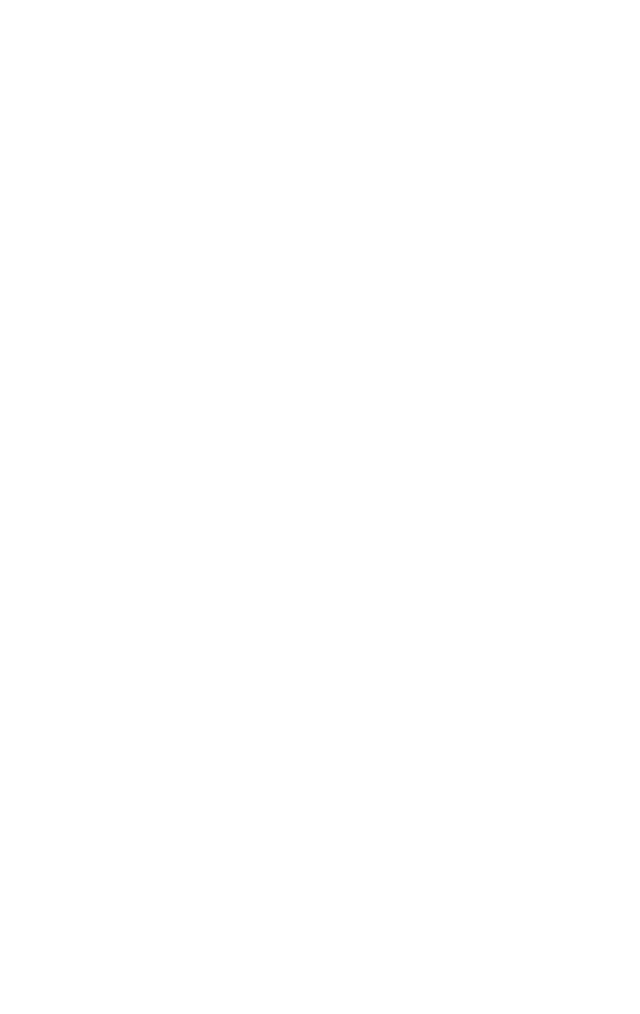
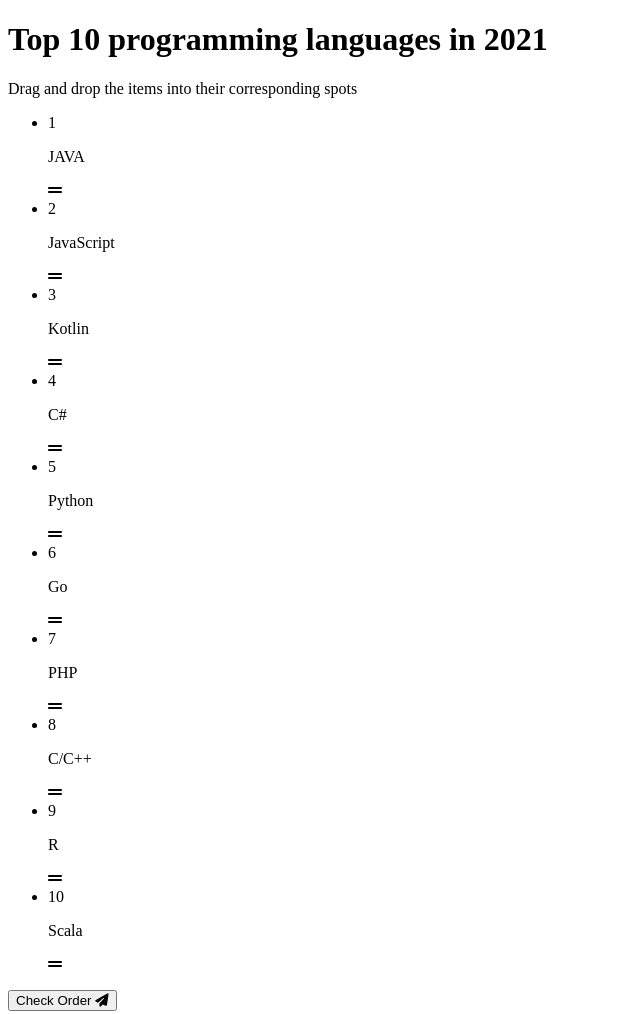
Before and after one commit to Novailoveyou/yt-tm-js-drag-drop-list, a plain HTML site: page index.html in a window 1280 px wide. Shown: the whole page, without its empty margins (0-640 px from the left). Before the commit the page ends 800 px from the top, so only its background shows below. Drawn offline with Linux system fonts and the light colour scheme.

Commit message:
insert list items into DOM & scramble list items

```diff
--- a/index.html
+++ b/index.html
@@ -4,7 +4,22 @@
     <meta charset="UTF-8" />
     <meta http-equiv="X-UA-Compatible" content="IE=edge" />
     <meta name="viewport" content="width=device-width, initial-scale=1.0" />
-    <title>Document</title>
+    <title>Top 10 programming languages in 2021</title>
+    <link rel="stylesheet" href="./style.css" />
+    <script
+      src="https://kit.fontawesome.com/3215dcec6f.js"
+      crossorigin="anonymous"
+    ></script>
   </head>
-  <body></body>
+  <body>
+    <h1>Top 10 programming languages in 2021</h1>
+    <p>Drag and drop the items into their corresponding spots</p>
+    <ul id="draggable-list" class="draggable-list"></ul>
+    <button id="check" class="check-btn">
+      Check Order
+      <i class="fas fa-paper-plane"></i>
+    </button>
+
+    <script src="./script.js"></script>
+  </body>
 </html>
--- a/script.js
+++ b/script.js
@@ -0,0 +1,97 @@
+const UISelectors = (() => {
+  const selectors = {
+    draggableList: document.querySelector('#draggable-list'),
+    check: document.querySelector('#check')
+  }
+
+  return {
+    getSelectors: () => selectors
+  }
+})()
+
+const ItemCtrl = (() => {
+  const { getSelectors } = UISelectors
+  const selectors = getSelectors()
+
+  const languages = [
+    'JavaScript',
+    'Python',
+    'C/C++',
+    'JAVA',
+    'R',
+    'Kotlin',
+    'C#',
+    'PHP',
+    'Go',
+    'Scala'
+  ]
+
+  const listItems = []
+
+  let dragStartIndex
+
+  return {
+    getLanguages: () => languages,
+    getListItems: () => listItems
+  }
+})()
+
+const UICtrl = (() => {
+  const { getSelectors } = UISelectors
+  const selectors = getSelectors()
+
+  const createList = ({ arr, listItems, uiList }) => {
+    ;[...arr]
+      .map(item => ({ value: item, sort: Math.random() }))
+      .sort((a, b) => a.sort - b.sort)
+      .map(item => item.value)
+      .forEach((lang, idx) => {
+        const listItem = document.createElement('li')
+
+        listItem.setAttribute('data-idx', idx)
+        listItem.classList.add('list-item')
+
+        listItem.innerHTML = /* html */ `
+        <span class='list-item__number'>
+          ${idx + 1}
+        </span>
+        <div class='list-item__draggable' draggable='true'>
+          <p class='draggable__person-name'>${lang}</p>
+          <i class='fas fa-grip-lines'></i>
+        </div>
+      `
+
+        listItems.push(listItem)
+
+        uiList.appendChild(listItem)
+      })
+  }
+
+  return {
+    createList
+  }
+})()
+
+const App = ((ItemCtrl, UICtrl) => {
+  const { getSelectors } = UISelectors
+  const { getLanguages, getListItems } = ItemCtrl
+  const { createList } = UICtrl
+
+  const init = () => {
+    const selectors = getSelectors()
+    const languages = getLanguages()
+    const listItems = getListItems()
+
+    createList({
+      arr: languages,
+      listItems,
+      uiList: selectors.draggableList
+    })
+  }
+
+  return {
+    init
+  }
+})(ItemCtrl, UICtrl)
+
+App.init()
```
